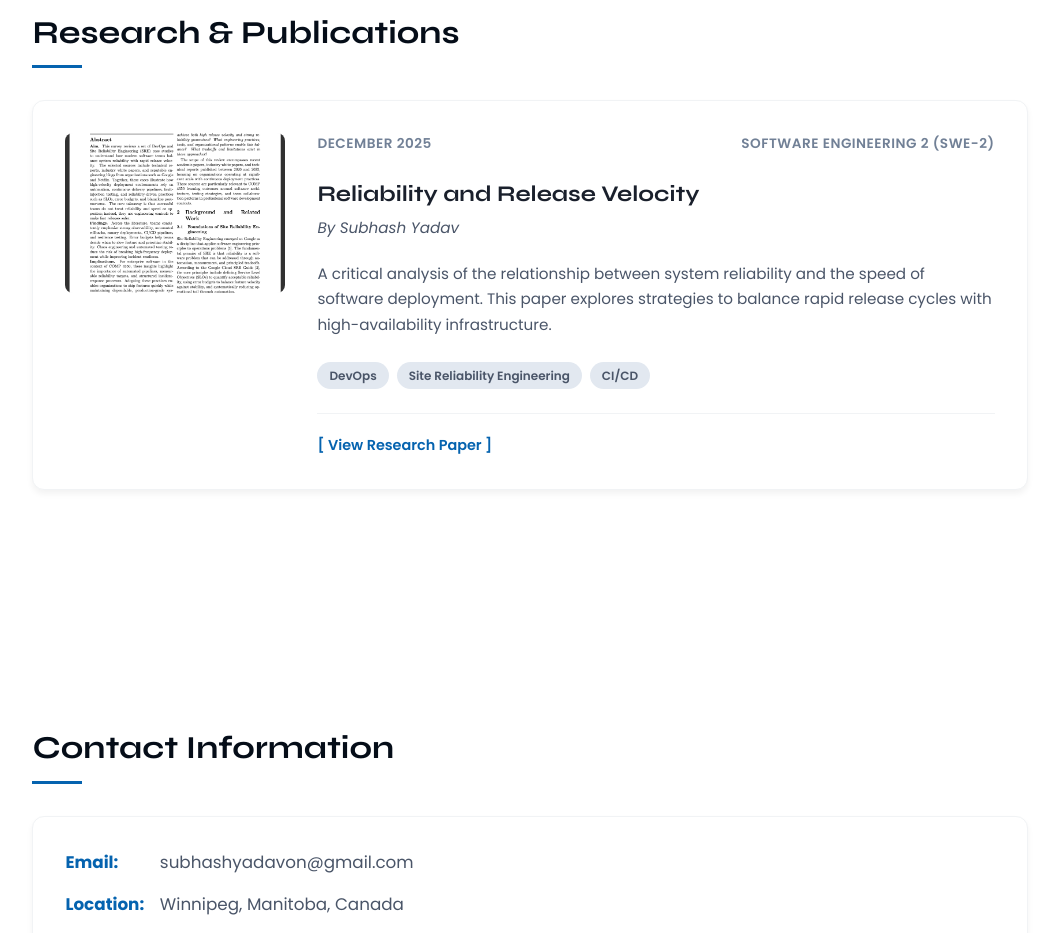
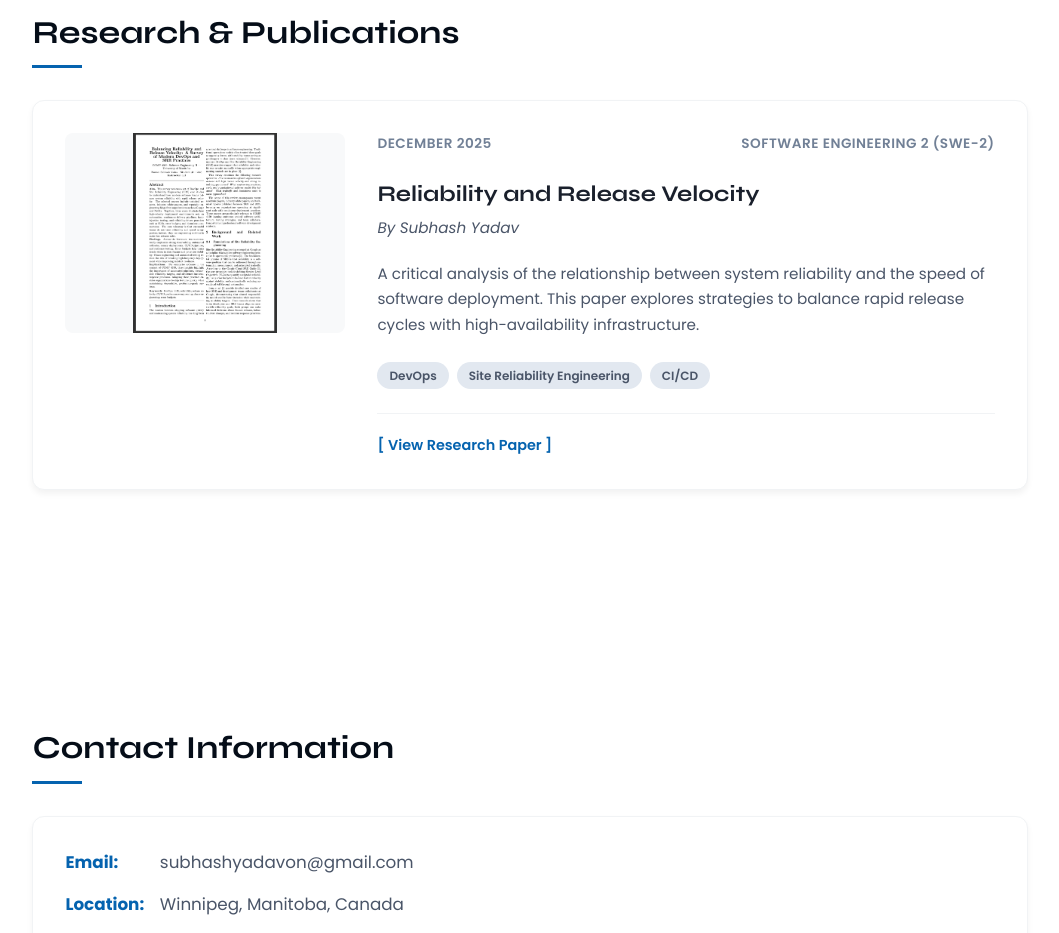
Before and after one commit to subhashyadavon/SubhashYadav, a React (Vite) app: page / in a window 1280 px wide. Shown: the part 7320-8253 px from the top of the page, without its empty margins (150-1209 px from the left). Built offline with nearby package versions, Linux system fonts and the light colour scheme.

Commit message:
Update paper image to be uncropped and larger

```diff
--- a/src/components/Publications/Publications.css
+++ b/src/components/Publications/Publications.css
@@ -32,17 +32,20 @@
 
 .publication-image {
     flex-shrink: 0;
-    width: 220px;
-    height: 160px;
+    width: 280px;
+    height: 200px;
     border-radius: 8px;
     overflow: hidden;
     background: #f8f9fa;
+    display: flex;
+    align-items: center;
+    justify-content: center;
 }
 
 .publication-image img {
     width: 100%;
     height: 100%;
-    object-fit: cover;
+    object-fit: contain;
 }
 
 .publication-body {
```
